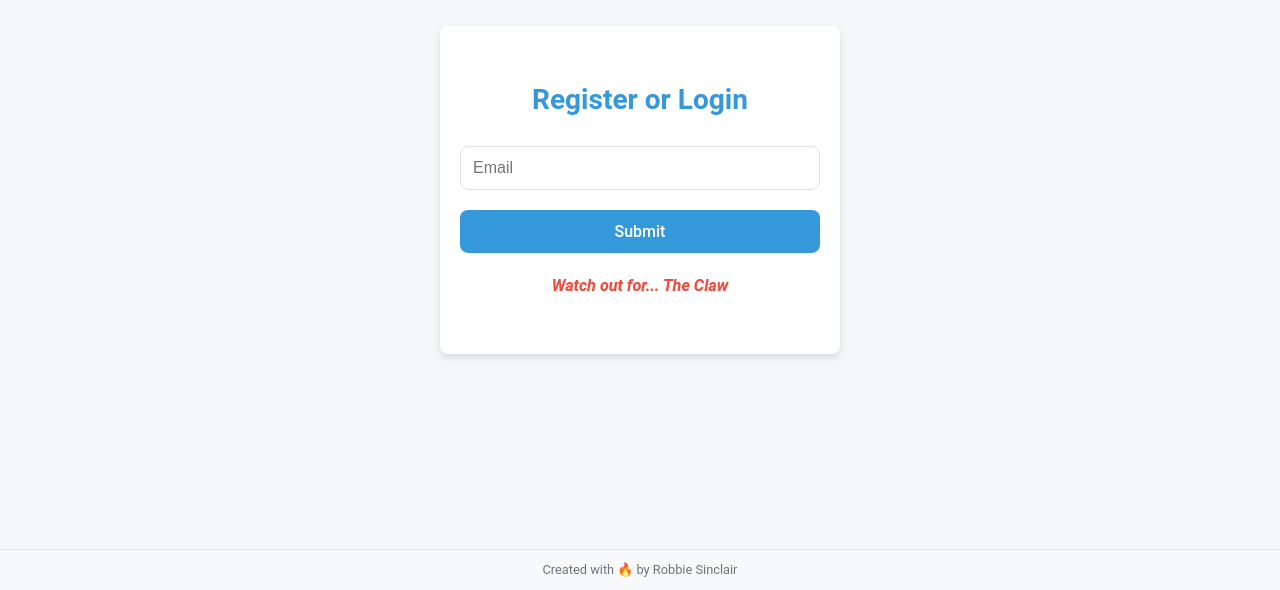
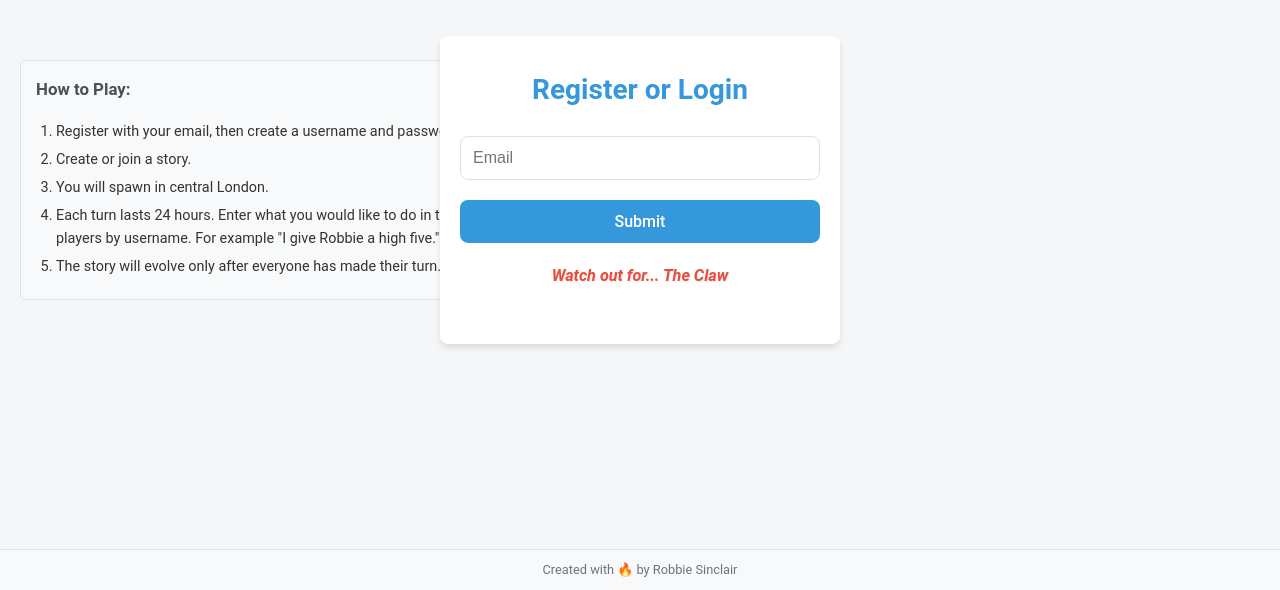
Before and after one commit to rlmsinclair/thestoryevolves-website, a React (Vite) app: page / in a window 1280 px wide. Shown: the part 210-800 px from the top of the page. Built offline with nearby package versions, Linux system fonts and the light colour scheme.

Commit message:
How to play

```diff
--- a/src/App.css
+++ b/src/App.css
@@ -384,3 +384,43 @@ body {
 .container, .lobby-container, .profile-container {
   padding-bottom: 40px; /* Adjust this value based on your footer height */
 }
+
+.how-to-play {
+  background-color: #f8f9fa;
+  border: 1px solid #dee2e6;
+  border-radius: 5px;
+  padding: 15px;
+  margin-bottom: 20px;
+  font-size: 0.9rem;
+}
+
+.how-to-play h3 {
+  margin-top: 0;
+  color: #495057;
+}
+
+.how-to-play ol {
+  padding-left: 20px;
+  margin-bottom: 0;
+}
+
+.how-to-play li {
+  margin-bottom: 5px;
+}
+
+/* Adjust main content to accommodate How to Play section */
+.container, .lobby-container, .profile-container {
+  padding-top: 20px;
+}
+
+/* For the Play screen, we don't need to adjust padding */
+.play-container {
+  padding-top: 0;
+}
+
+/* Adjust the app container to have some side padding */
+.app {
+  padding: 0 20px;
+  max-width: 800px;
+  margin: 0 auto;
+}
--- a/src/App.tsx
+++ b/src/App.tsx
@@ -7,11 +7,13 @@ import Play from './components/Play';
 import Lobby from './components/Lobby';
 import Profile from './components/Profile';
 import Footer from './components/Footer';
+import HowToPlay from './components/HowToPlay';
 
 function App() {
   return (
     <Router>
       <div className="app">
+        <HowToPlay />
         <Routes>
           <Route path="/" element={<RegisterLogin />} />
           <Route path="/lobby" element={<Lobby />} />
--- /dev/null
+++ b/src/components/HowToPlay.tsx
@@ -0,0 +1,28 @@
+// HowToPlay.tsx
+
+import React from 'react';
+import { useLocation } from 'react-router-dom';
+
+const HowToPlay: React.FC = () => {
+  const location = useLocation();
+
+  // Don't render the How to Play section on the Play screen
+  if (location.pathname === '/play') {
+    return null;
+  }
+
+  return (
+    <div className="how-to-play">
+      <h3>How to Play:</h3>
+      <ol>
+        <li>Register with your email, then create a username and password.</li>
+        <li>Create or join a story.</li>
+        <li>You will spawn in central London.</li>
+        <li>Each turn lasts 24 hours. Enter what you would like to do in these 24 hours. You can mention and interact with other players by username. For example "I give Robbie a high five." or "I walk north as far as I can."</li>
+        <li>The story will evolve only after everyone has made their turn.</li>
+      </ol>
+    </div>
+  );
+};
+
+export default HowToPlay;
```
